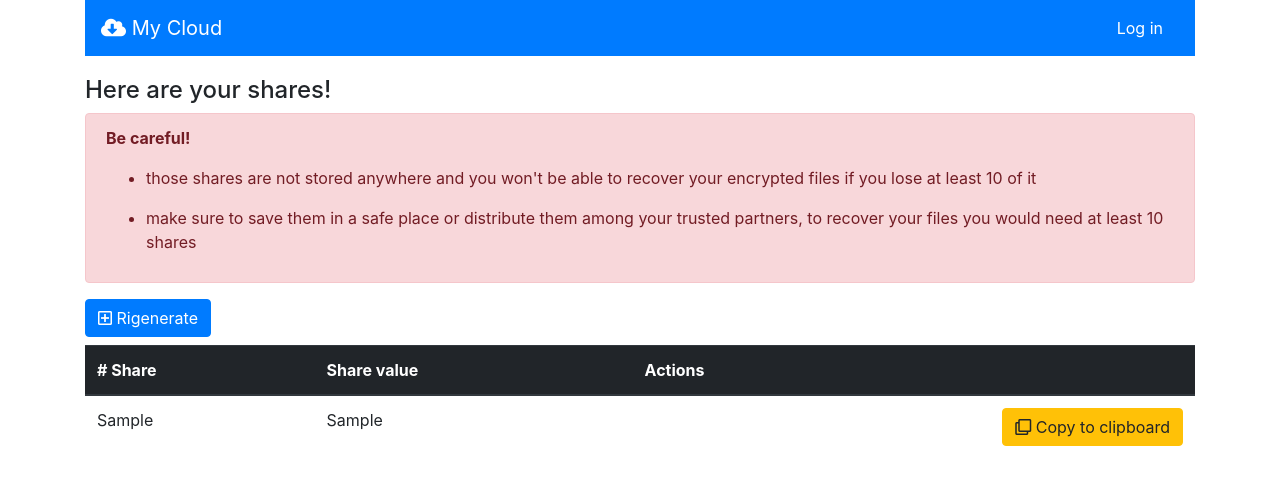
After one commit to t04st3r/my-cloud, a Django app: template shared_secret/templates/shared_secret/generate.html in a window 1280 px wide. The commit adds this page. Shown: the top 485 px of the page. Run offline with Django 3.2, Linux system fonts and the light colour scheme; the template is opened without the code that fills it: most values are stand-ins (such as "Sample title", 1, 10 or a date in 2020); some libraries are stand-ins or nearby versions.

Commit message:
share generation (yet to finish)

```diff
--- /dev/null
+++ b/shared_secret/templates/shared_secret/generate.html
@@ -0,0 +1,56 @@
+{% extends 'base.html' %}
+
+{% block content %}
+
+{% block title %}<h4>Here are your shares!</h4>{% endblock %}
+
+<div class="alert alert-danger" role="alert">
+    <p><strong>Be careful!</strong></p>
+    <ul>
+    <li><p>those shares are not stored anywhere and you won't be able to recover your encrypted
+        files if you lose at least {{ scheme.k }} of it</p></li>
+    <li><p>make sure to save them in a safe place or distribute them among your trusted partners, to recover your files you
+        would need at least {{ scheme.k }} shares</p></li>
+    </ul>
+</div>
+<h5><a href="/s/gen/{{ scheme.id }}" class="btn btn-primary"><i class="far fa-plus-square"></i> Rigenerate</a></h5>
+
+<table class="table">
+    <thead class="thead-dark">
+    <tr>
+        <th scope="col"># Share</th>
+        <th scope="col">Share value</th>
+        <th scope="col">Actions</th>
+    </tr>
+    </thead>
+    <tbody>
+
+
+    {% for share in shares %}
+
+    <tr>
+        <td>{{ share.0 }}</td>
+        <td id="share-{{ share.0 }}">{{ share.1 }}</td>
+        <td><a href="#" data-share="share-{{ share.0 }}" class="btn btn-warning float-right" onclick=""><i
+                class="far fa-clone"></i> Copy to clipboard</a></td>
+    </tr>
+
+
+    {% endfor %}
+    </tbody>
+</table>
+
+<script>
+    $('.clip').on('click', function(e){
+        e.preventDefault()
+        var id = $(this).data('share')
+        var copyText = document.getElementById(id)
+        copyText.select()
+        document.execCommand("copy")
+        alert('Done!')
+    });
+
+</script>
+
+
+{% endblock %}
--- a/shared_secret/urls.py
+++ b/shared_secret/urls.py
@@ -4,5 +4,6 @@ from . import views
 
 urlpatterns = [
     path('', views.index, name='index'),
-    path('create/', views.create, name='create')
+    path('create/', views.create, name='create'),
+    path('gen/<int:scheme_id>/', views.generate, name='gen')
 ]
--- a/templates/base.html
+++ b/templates/base.html
@@ -10,6 +10,7 @@
           integrity="sha384-MCw98/SFnGE8fJT3GXwEOngsV7Zt27NXFoaoApmYm81iuXoPkFOJwJ8ERdknLPMO" crossorigin="anonymous">
     <link rel="stylesheet" href="https://use.fontawesome.com/releases/v5.6.3/css/all.css"
           integrity="sha384-UHRtZLI+pbxtHCWp1t77Bi1L4ZtiqrqD80Kn4Z8NTSRyMA2Fd33n5dQ8lWUE00s/" crossorigin="anonymous">
+    <script src="https://ajax.googleapis.com/ajax/libs/jquery/3.3.1/jquery.min.js"></script>
     <title>My Cloud</title>
 </head>
 <body>
```
Also changed, not shown: shared_secret/models.py (+7 -5 lines), shared_secret/test/test_models.py (+8 -4 lines), shared_secret/views.py (+10 -1 lines).
